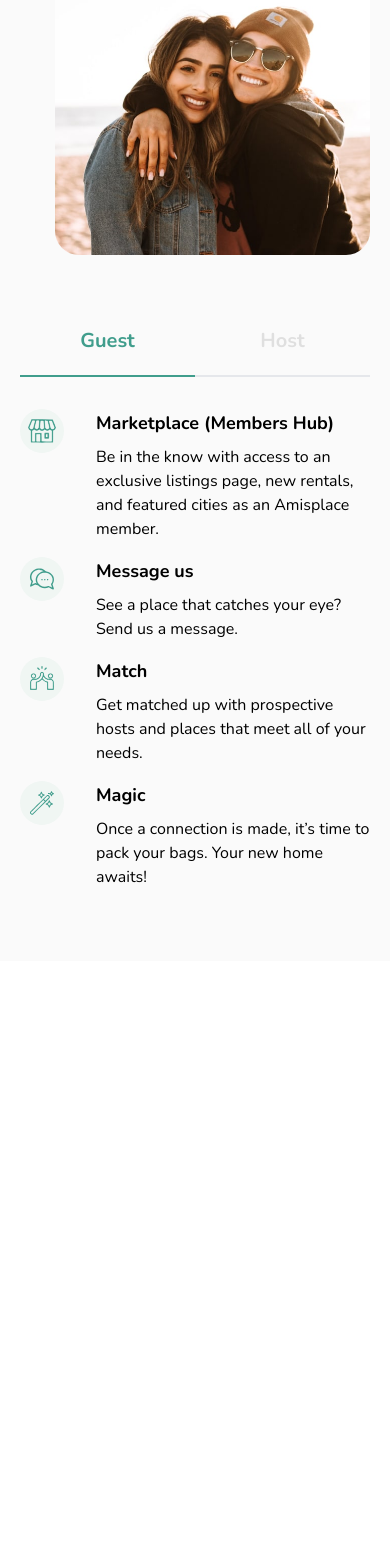
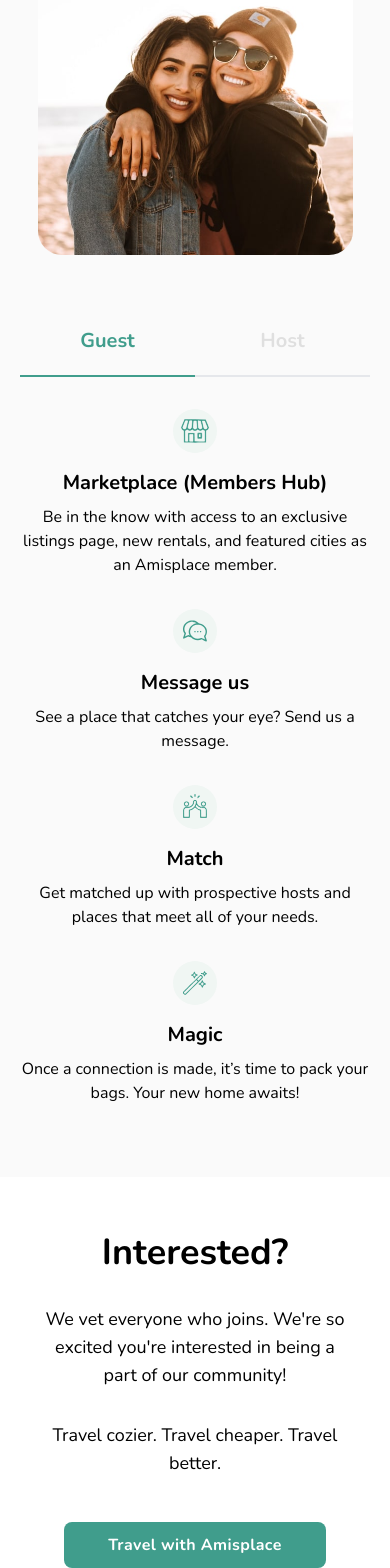
Before and after one commit to remicknsisi/amisplace, a Next.js app: page / in a window 390 px wide. Shown: the part 5310-6878 px from the top of the page. Before the commit the page ends 6271 px from the top, so only its background shows below. Built offline with nearby package versions, Linux system fonts and the light colour scheme.

Commit message:
Add CTA section and condense duplicated code into ProcessTabRow

```diff
--- a/pages/index.tsx
+++ b/pages/index.tsx
@@ -1,6 +1,7 @@
 import React from "react";
 
 import Benefits from "../src/components/homepage/Benefits";
+import CTA from "../src/components/homepage/CTA";
 import Hero from "../src/components/homepage/Hero";
 import Listings from "../src/components/homepage/Listings";
 import Navbar from "../src/components/common/Navbar";
@@ -16,6 +17,7 @@ export default function Homepage() {
             <Listings />
             <Types />
             <Process />
+            <CTA />
         </>
     );
 }
--- /dev/null
+++ b/src/components/homepage/CTA.tsx
@@ -0,0 +1,30 @@
+import React from "react";
+
+const CTA = () => {
+    return (
+        <div className="flex flex-col items-center text-center">
+            <div className="flex flex-col items-center text-center px-10 py-14 max-w-[80rem] w-full mx-auto">
+                <div className="flex flex-col max-w-[42rem] text-center items-center">
+                    <h2 className="font-bold text-4xl mb-8">Interested?</h2>
+                    <p className="text-lg font-light">
+                        We vet everyone who joins. We&apos;re so excited
+                        you&apos;re interested in being a part of our community!
+                    </p>
+                    <p className="text-lg font-light mt-8">
+                        Travel cozier. Travel cheaper. Travel better.
+                    </p>
+                </div>
+            </div>
+            <div>
+                <a
+                    href="/join"
+                    className="bg-green text-white rounded-lg py-3 px-11 tracking-wide font-bold hover:scale-120 transition ease-in-out duration-200 hover:bg-darkGreen"
+                >
+                    Travel with Amisplace
+                </a>
+            </div>
+        </div>
+    );
+};
+
+export default CTA;
--- a/src/components/homepage/Process.tsx
+++ b/src/components/homepage/Process.tsx
@@ -29,7 +29,7 @@ const Process = () => {
                                     duration: 1,
                                     delay: 0.25,
                                 }}
-                                className="flex justify-end"
+                                className="flex justify-center md:justify-end"
                             >
                                 <div className="h-[90%] w-[90%]">
                                     <img
@@ -49,7 +49,7 @@ const Process = () => {
                                     duration: 1,
                                     delay: 0.25,
                                 }}
-                                className="flex justify-end"
+                                className="flex justify-center md:justify-end"
                             >
                                 <div className="h-[90%] w-[90%]">
                                     <img
--- a/src/components/homepage/ProcessTab.tsx
+++ b/src/components/homepage/ProcessTab.tsx
@@ -1,6 +1,8 @@
 import React from "react";
 
 import { motion } from "framer-motion";
+
+import ProcessTabRow from "./ProcessTabRow";
 
 interface ProcessTabProps {
     activeTab: string;
@@ -58,83 +60,34 @@ const ProcessTab = ({ activeTab, setActiveTab }: ProcessTabProps) => {
                         hidden: { opacity: 0, scale: 0.5 },
                     }}
                 >
-                    <div className="mt-8">
-                        <div className="flex mb-4">
-                            <div className="flex flex-none rounded-full bg-lightGreen-50 justify-center items-center w-11 h-11 mr-8">
-                                <img
-                                    src="/assets/logos/marketplace.svg"
-                                    alt="Marketplace icon"
+                    <ProcessTabRow
+                        header="Marketplace (Members Hub)"
+                        subtitle="Be in the know with access to an exclusive listings page, new rentals, and featured cities as an Amisplace member."
+                        imgIcon="Marketplace"
+                        imgSrc="/assets/logos/marketplace.svg"
+                        isFirstElement
                     />
-                            </div>
-                            <div className="text-left">
-                                <h3 className="mb-2 text-lg font-bold">
-                                    Marketplace (Members Hub)
-                                </h3>
-                                <p>
-                                    Be in the know with access to an exclusive
-                                    listings page, new rentals, and featured
-                                    cities as an Amisplace member.
-                                </p>
-                            </div>
-                        </div>
-                    </div>
-                    <div className="mt-2">
-                        <div className="flex mb-4">
-                            <div className="flex flex-none rounded-full bg-lightGreen-50 justify-center items-center w-11 h-11 mr-8">
-                                <img
-                                    src="/assets/logos/message.svg"
-                                    alt="Marketplace icon"
+                    <ProcessTabRow
+                        header="Message us"
+                        subtitle="See a place that catches your eye? Send us a message."
+                        imgIcon="Message"
+                        imgSrc="/assets/logos/message.svg"
+                        isFirstElement
                     />
-                            </div>
-                            <div className="text-left">
-                                <h3 className="mb-2 text-lg font-bold">
-                                    Message us
-                                </h3>
-                                <p>
-                                    See a place that catches your eye? Send us a
-                                    message.
-                                </p>
-                            </div>
-                        </div>
-                    </div>
-                    <div className="mt-2">
-                        <div className="flex mb-4">
-                            <div className="flex flex-none rounded-full bg-lightGreen-50 justify-center items-center w-11 h-11 mr-8">
-                                <img
-                                    src="/assets/logos/match.svg"
-                                    alt="Marketplace icon"
+                    <ProcessTabRow
+                        header="Match"
+                        subtitle="Get matched up with prospective hosts and places that meet all of your needs."
+                        imgIcon="Match"
+                        imgSrc="/assets/logos/match.svg"
+                        isFirstElement
                     />
-                            </div>
-                            <div className="text-left">
-                                <h3 className="mb-2 text-lg font-bold">
-                                    Match
-                                </h3>
-                                <p>
-                                    Get matched up with prospective hosts and
-                                    places that meet all of your needs.
-                                </p>
-                            </div>
-                        </div>
-                    </div>
-                    <div className="mt-2">
-                        <div className="flex mb-4">
-                            <div className="flex flex-none rounded-full bg-lightGreen-50 justify-center items-center w-11 h-11 mr-8">
-                                <img
-                                    src="/assets/logos/magic.svg"
-                                    alt="Marketplace icon"
+                    <ProcessTabRow
+                        header="Magic"
+                        subtitle="Once a connection is made, it’s time to pack your bags. Your new home awaits!"
+                        imgIcon="Magic"
+                        imgSrc="/assets/logos/magic.svg"
+                        isFirstElement
                     />
-                            </div>
-                            <div className="text-left">
-                                <h3 className="mb-2 text-lg font-bold">
-                                    Magic
-                                </h3>
-                                <p>
-                                    Once a connection is made, it’s time to pack
-                                    your bags. Your new home awaits!
-                                </p>
-                            </div>
-                        </div>
-                    </div>
                 </motion.div>
             )}
 
@@ -149,83 +102,34 @@ const ProcessTab = ({ activeTab, setActiveTab }: ProcessTabProps) => {
                         hidden: { opacity: 0, scale: 0.5 },
                     }}
                 >
-                    <div className="mt-8">
-                        <div className="flex mb-4">
-                            <div className="flex flex-none rounded-full bg-lightGreen-50 justify-center items-center w-11 h-11 mr-8">
-                                <img
-                                    src="/assets/logos/marketplace.svg"
-                                    alt="Marketplace icon"
+                    <ProcessTabRow
+                        header="Marketplace (Members Hub)"
+                        subtitle="Amisplace members get access to an exclusive listings page with available places. Add your home to our listings page today!"
+                        imgIcon="Marketplace"
+                        imgSrc="/assets/logos/marketplace.svg"
+                        isFirstElement
                     />
-                            </div>
-                            <div className="text-left">
-                                <h3 className="mb-2 text-lg font-bold">
-                                    Marketplace (Members Hub)
-                                </h3>
-                                <p>
-                                    Amisplace members get access to an exclusive
-                                    listings page with available places. Add
-                                    your home to our listings page today!
-                                </p>
-                            </div>
-                        </div>
-                    </div>
-                    <div className="mt-2">
-                        <div className="flex mb-4">
-                            <div className="flex flex-none rounded-full bg-lightGreen-50 justify-center items-center w-11 h-11 mr-8">
-                                <img
-                                    src="/assets/logos/message.svg"
-                                    alt="Marketplace icon"
+                    <ProcessTabRow
+                        header="Message us"
+                        subtitle="Fill out a form to add your home to our exclusive listings page."
+                        imgIcon="Message"
+                        imgSrc="/assets/logos/message.svg"
+                        isFirstElement
                     />
-                            </div>
-                            <div className="text-left">
-                                <h3 className="mb-2 text-lg font-bold">
-                                    Message us
-                                </h3>
-                                <p>
-                                    Fill out a form to add your home to our
-                                    exclusive listings page.
-                                </p>
-                            </div>
-                        </div>
-                    </div>
-                    <div className="mt-2">
-                        <div className="flex mb-4">
-                            <div className="flex flex-none rounded-full bg-lightGreen-50 justify-center items-center w-11 h-11 mr-8">
-                                <img
-                                    src="/assets/logos/match.svg"
-                                    alt="Marketplace icon"
+                    <ProcessTabRow
+                        header="Match"
+                        subtitle="Let us pair you with prospective guests who will love your home as much as you do."
+                        imgIcon="Match"
+                        imgSrc="/assets/logos/match.svg"
+                        isFirstElement
                     />
-                            </div>
-                            <div className="text-left">
-                                <h3 className="mb-2 text-lg font-bold">
-                                    Match
-                                </h3>
-                                <p>
-                                    Let us pair you with prospective guests who
-                                    will love your home as much as you do.
-                                </p>
-                            </div>
-                        </div>
-                    </div>
-                    <div className="mt-2">
-                        <div className="flex mb-4">
-                            <div className="flex flex-none rounded-full bg-lightGreen-50 justify-center items-center w-11 h-11 mr-8">
-                                <img
-                                    src="/assets/logos/magic.svg"
-                                    alt="Marketplace icon"
+                    <ProcessTabRow
+                        header="Magic"
+                        subtitle="Once they’re booked, it’s time to get ready – your new friends are coming to stay!"
+                        imgIcon="Magic"
+                        imgSrc="/assets/logos/magic.svg"
+                        isFirstElement
                     />
-                            </div>
-                            <div className="text-left">
-                                <h3 className="mb-2 text-lg font-bold">
-                                    Magic
-                                </h3>
-                                <p>
-                                    Once they’re booked, it’s time to get ready
-                                    – your new friends are coming to stay!
-                                </p>
-                            </div>
-                        </div>
-                    </div>
                 </motion.div>
             )}
         </div>
--- /dev/null
+++ b/src/components/homepage/ProcessTabRow.tsx
@@ -0,0 +1,33 @@
+import React from "react";
+
+interface ProcessTabRowProps {
+    header: string;
+    subtitle: string;
+    imgSrc: string;
+    imgIcon: string;
+    isFirstElement: boolean;
+}
+
+const ProcessTabRow = ({
+    header,
+    subtitle,
+    imgSrc,
+    imgIcon,
+    isFirstElement = false,
+}: ProcessTabRowProps) => {
+    return (
+        <div className={isFirstElement ? "mt-8" : "mt-2"}>
+            <div className="flex flex-col items-center md:items-start md:flex-row mb-4">
+                <div className="flex flex-none rounded-full bg-lightGreen-50 justify-center items-center w-11 h-11 md:mr-8">
+                    <img src={imgSrc} alt={`${imgIcon} icon`} />
+                </div>
+                <div className="text-center mt-4 md:mt-0 md:text-left">
+                    <h3 className="mb-2 text-xl md:text-lg font-bold">{header}</h3>
+                    <p>{subtitle}</p>
+                </div>
+            </div>
+        </div>
+    );
+};
+
+export default ProcessTabRow;
```
Lines whose indentation alone changed are shown as unchanged.
